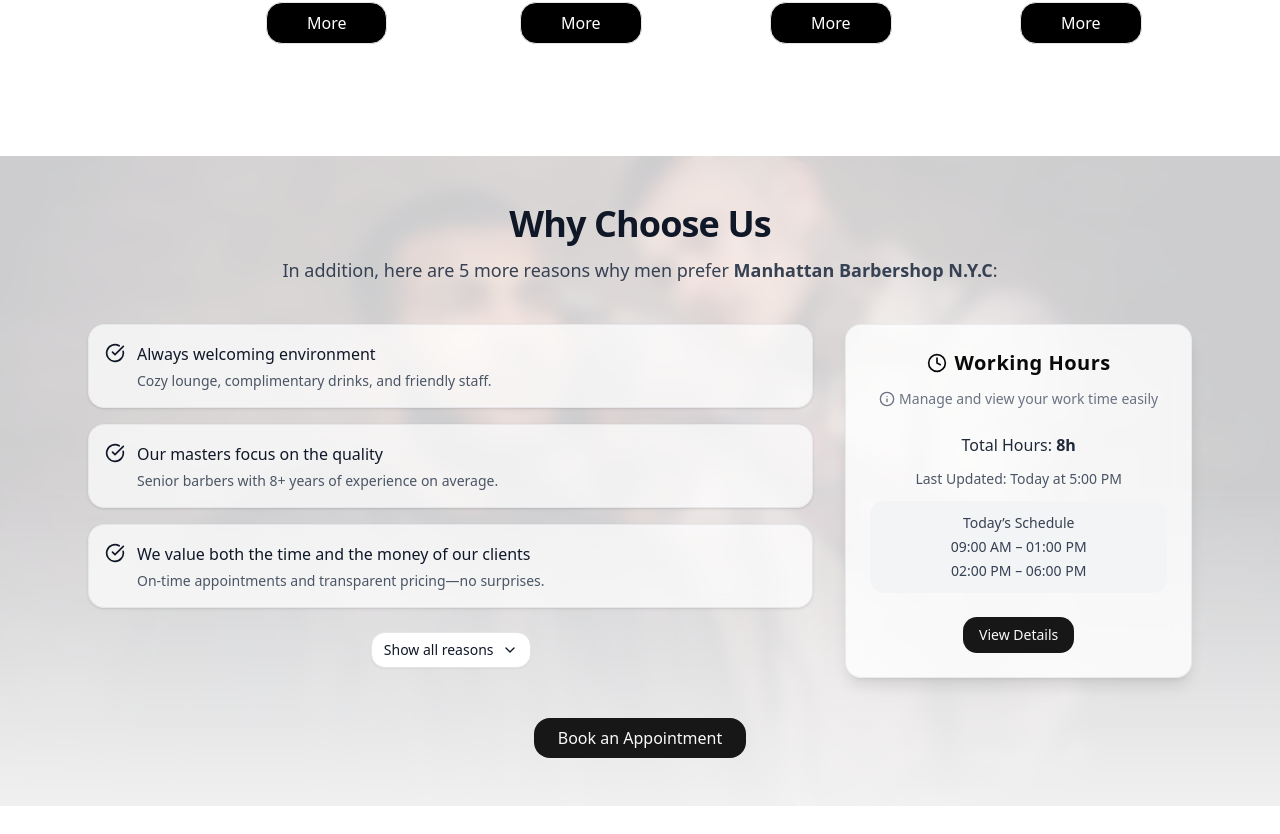
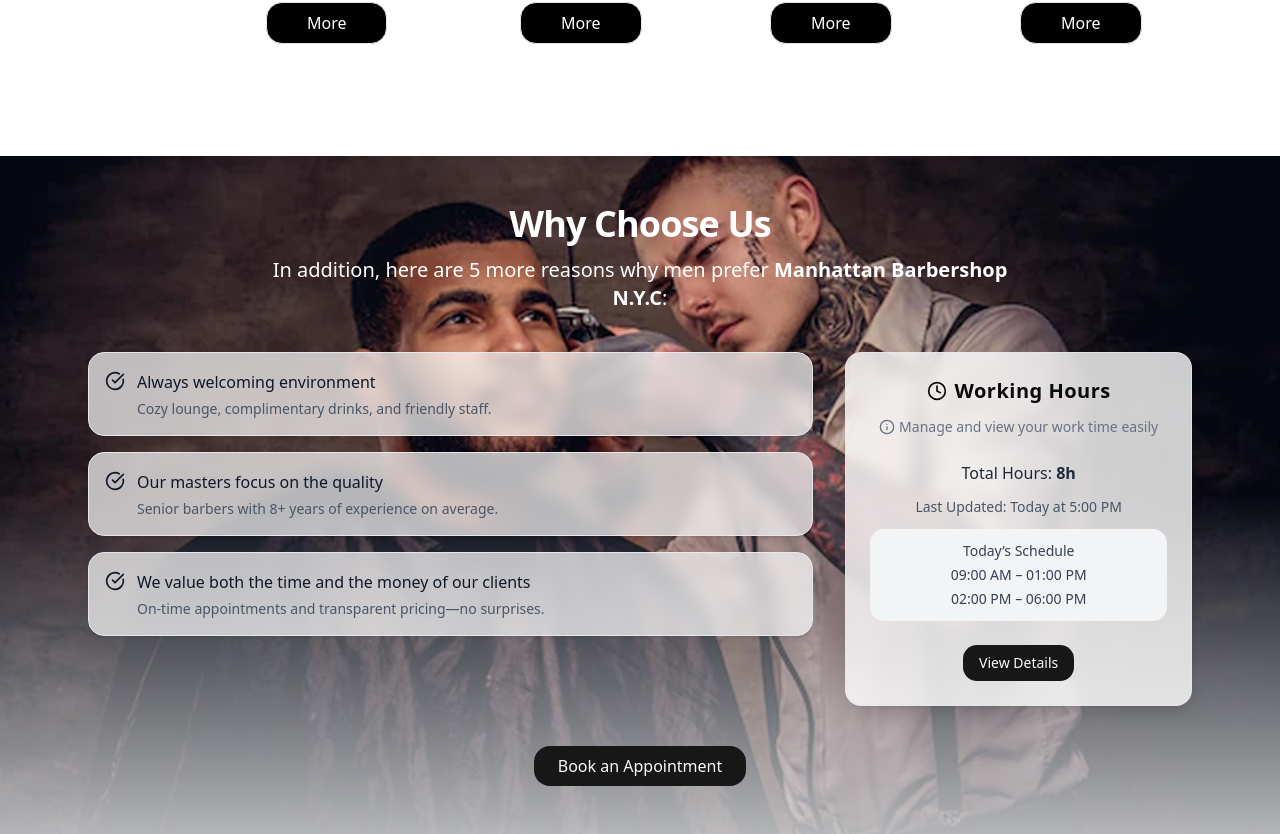
Before and after one commit to Hamza-Yaseen1/Barbar, a Next.js app: page / in a window 1280 px wide. Shown: the part 1138-1972 px from the top of the page. Before the commit the page ends 1944 px from the top, so only its background shows below. Built offline with nearby package versions, Linux system fonts and the light colour scheme.

Commit message:
updated working hours section

```diff
--- a/app/Components/BarbershopInfoSection.tsx
+++ b/app/Components/BarbershopInfoSection.tsx
@@ -18,7 +18,6 @@
   description?: string;
 };
 
-// Data (can be moved to CMS)
 const features: IFeature[] = [
   { title: "Always welcoming environment", description: "Cozy lounge, complimentary drinks, and friendly staff." },
   { title: "Our masters focus on the quality", description: "Senior barbers with 8+ years of experience on average." },
@@ -60,7 +59,7 @@
       />
 
       {/* Overlay for better readability */}
-      <div className="absolute inset-0 bg-white/80 backdrop-blur-sm" />
+      <div className="absolute" />
 
       <div className="relative z-10 mx-auto max-w-6xl px-6 py-12">
         {/* Header */}
@@ -71,7 +70,7 @@
             whileInView={{ opacity: 1, y: 0 }}
             viewport={{ once: true, amount: 0.6 }}
             transition={{ duration: 0.4 }}
-            className="text-3xl font-bold tracking-tight sm:text-4xl"
+            className="text-3xl font-bold tracking-tight sm:text-4xl text-white"
           >
             Why Choose Us
           </motion.h1>
@@ -80,7 +79,7 @@
             whileInView={{ opacity: 1, y: 0 }}
             viewport={{ once: true, amount: 0.6 }}
             transition={{ duration: 0.4, delay: 0.05 }}
-            className="mt-3 text-lg text-gray-700"
+            className="mt-3 text-white text-xl"
           >
             In addition, here are 5 more reasons why men prefer <span className="font-semibold">Manhattan Barbershop N.Y.C</span>:
           </motion.p>
@@ -114,28 +113,7 @@
               </motion.li>
             ))}
 
-            {/* Show/Hide toggle (uses user's preferred pattern) */}
-            <div className="pt-2">
-              <Button
-                variant="outline"
-                className="mx-auto flex items-center gap-2 rounded-xl"
-                aria-expanded={expanded}
-                aria-controls="features-list"
-                onClick={() => setExpanded((s) => !s)}
-              >
-                {expanded ? (
-                  <>
-                    Show fewer
-                    <ChevronUp className="h-4 w-4" aria-hidden="true" />
-                  </>
-                ) : (
-                  <>
-                    Show all reasons
-                    <ChevronDown className="h-4 w-4" aria-hidden="true" />
-                  </>
-                )}
-              </Button>
-            </div>
+
           </motion.ul>
 
           {/* Hours Card */}
```
